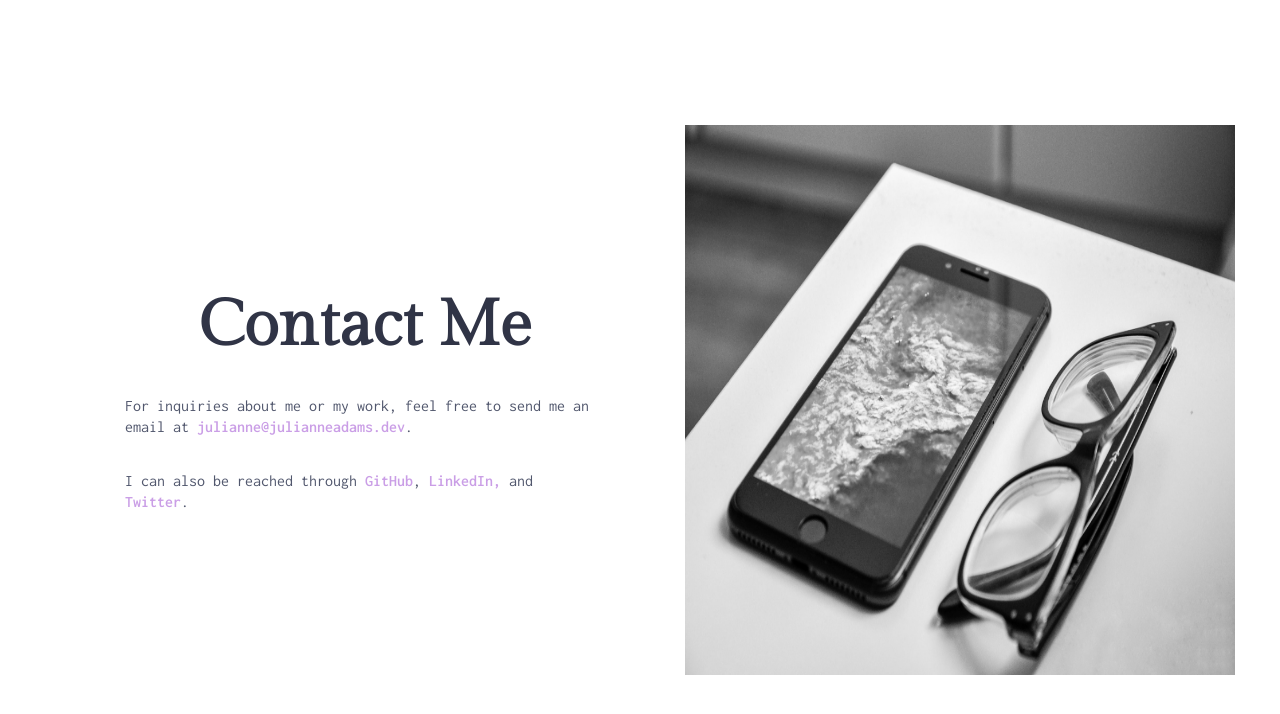
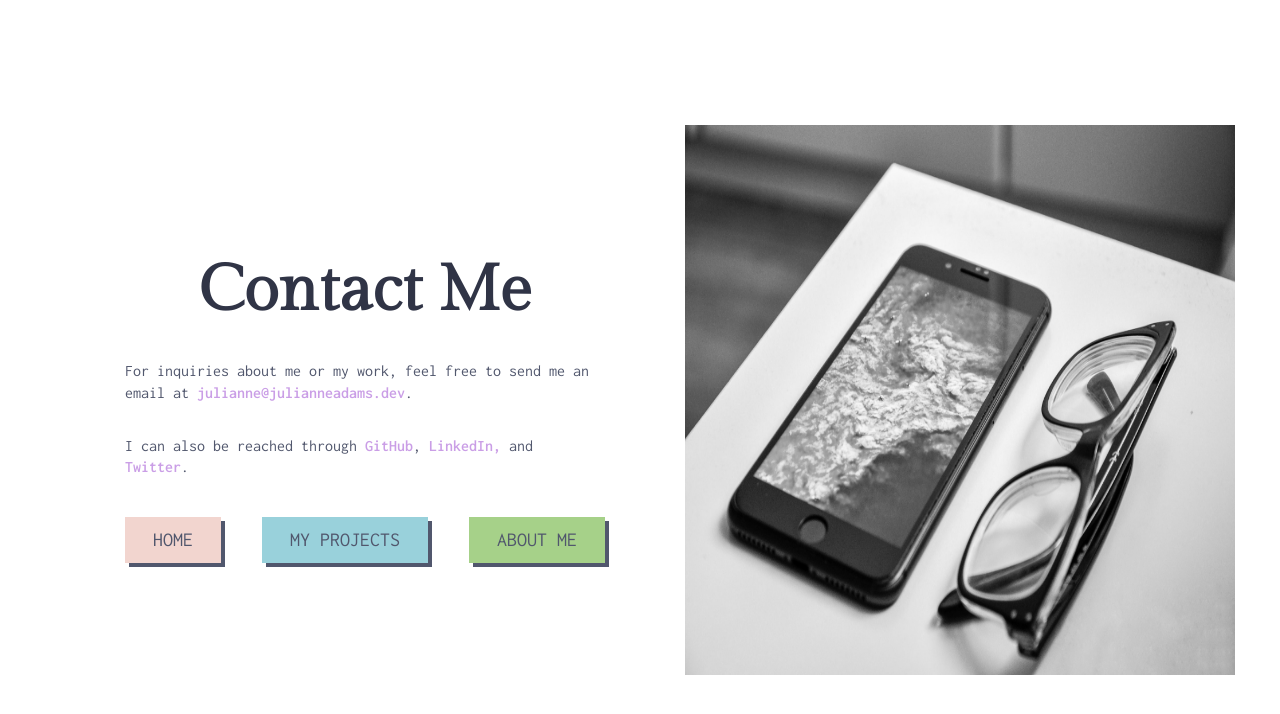
Before and after one commit to LeftySolara/personal-website, a React (Vite) app: page /contact in a window 1280 px wide. Shown: the top 714 px of the page. Built offline with nearby package versions, Linux system fonts and the light colour scheme.

Commit message:
Add: button links

```diff
--- a/src/routes/ContactPage.tsx
+++ b/src/routes/ContactPage.tsx
@@ -1,3 +1,5 @@
+import ButtonLink from "@/components/Button/ButtonLink";
+
 const ContactPage = () => {
   return (
     <div id="contact-page">
@@ -16,6 +18,17 @@ const ContactPage = () => {
           <a href="https://linkedin.com/in/julianneadams">LinkedIn,</a> and{" "}
           <a href="https://twitter.com/leftysolara">Twitter</a>.
         </p>
+        <div id="contact-button-container">
+          <ButtonLink color="rosewater" href="/">
+            HOME
+          </ButtonLink>
+          <ButtonLink color="sky" href="/projects">
+            MY PROJECTS
+          </ButtonLink>
+          <ButtonLink color="green" href="/about">
+            ABOUT ME
+          </ButtonLink>
+        </div>
       </div>
       <div id="contact-image-container">
         <img src="contact-image.jpg" />
--- a/src/scss/pages/_contactpage.scss
+++ b/src/scss/pages/_contactpage.scss
@@ -47,3 +47,11 @@
   width: 550px;
   height: 550px;
 }
+
+#contact-button-container {
+  display: flex;
+  flex-flow: row nowrap;
+  justify-content: space-between;
+  width: 100%;
+  margin-top: 24px;
+}
```
